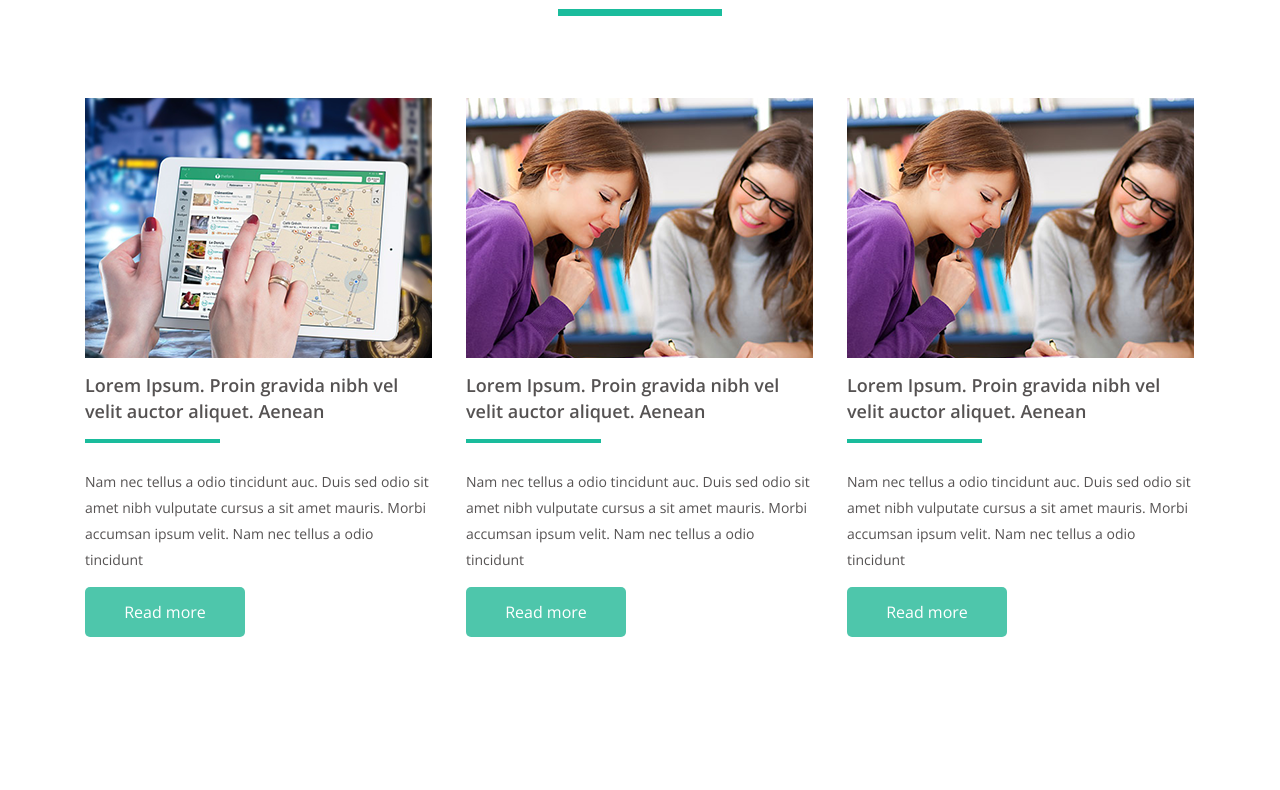
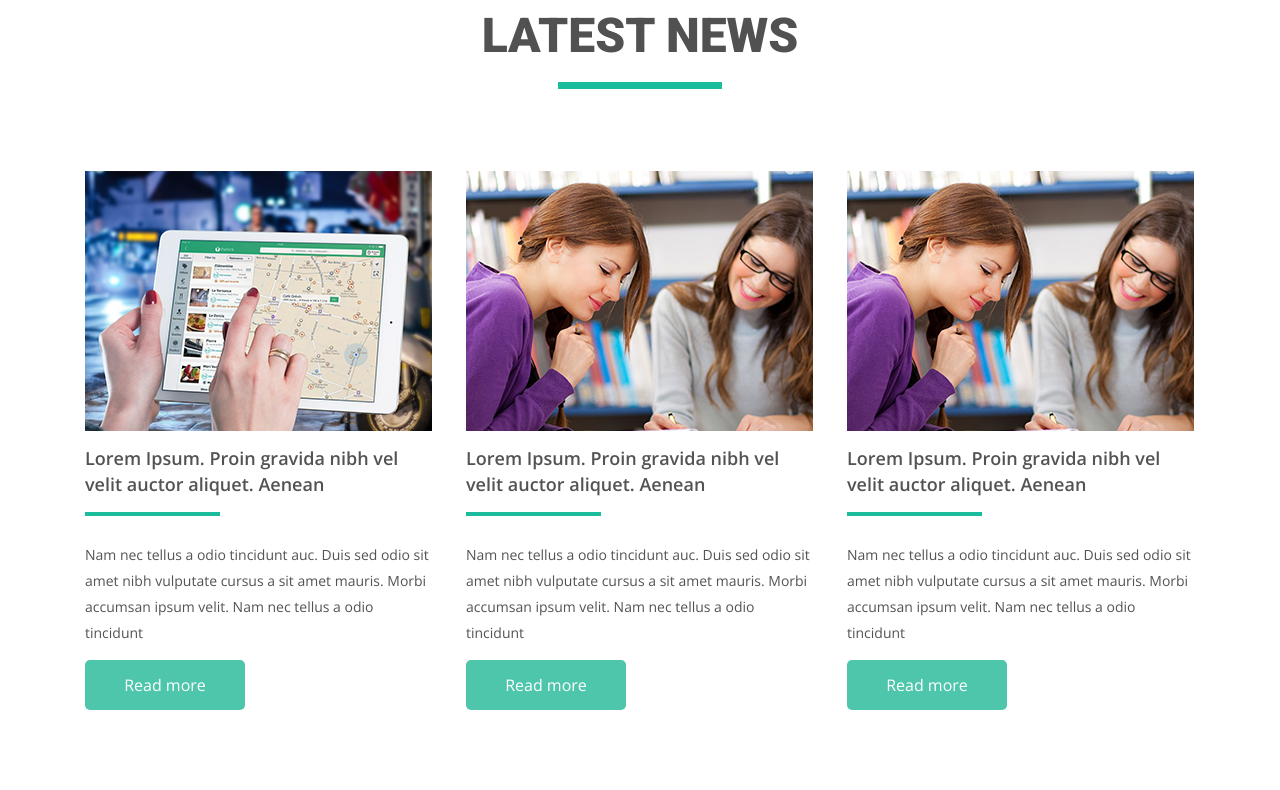
Before and after one commit to MykhailoMelnichuk/goit-fe-course, a plain HTML site: page html-css/module-4/index.html in a window 1280 px wide. Shown: the part 1196-1986 px from the top of the page. Before the commit the page ends 1913 px from the top, so only its background shows below. Drawn offline with nearby package versions, Linux system fonts and the light colour scheme.

Commit message:
Fixed errors in module 4

```diff
--- a/html-css/module-4/css/styles.css
+++ b/html-css/module-4/css/styles.css
@@ -4,7 +4,7 @@
 *::before, *::after {
     box-sizing: inherit;
 }
-.clearfix::affter {
+.clearfix::after {
     content: "";
     clear: both;
     display: table;
@@ -148,10 +148,6 @@ img {
     background-color: #1abc9c;
 }
 
-.news h2{
-    margin-top: 930px;
-}
-
 .news-anoncement {
     margin-top: 82px;
 }
@@ -198,13 +194,7 @@ img {
 }
 
 .read-more-button {
-    background-color: #4ec6ab;
-    width: 160px;
-    padding: 12px;
-    line-height: 26px;
-    text-align: center;
-    vertical-align: middle;
-    border-radius: 5px;
+
     cursor: pointer;
 }
 
@@ -215,5 +205,11 @@ img {
     font-weight: 400;
     font-size: 16px;
     color: #ffffff;
-    width: 100%;
+    background-color: #4ec6ab;
+    width: 160px;
+    height: 50px;
+    padding: 12px;
+    line-height: 26px;
+    text-align: center;
+    border-radius: 5px;
 }
--- /dev/null
+++ b/html-css/module-5/css/reset.css
@@ -0,0 +1,48 @@
+/* http://meyerweb.com/eric/tools/css/reset/
+   v2.0 | 20110126
+   License: none (public domain)
+*/
+
+html, body, div, span, applet, object, iframe,
+h1, h2, h3, h4, h5, h6, p, blockquote, pre,
+a, abbr, acronym, address, big, cite, code,
+del, dfn, em, img, ins, kbd, q, s, samp,
+small, strike, strong, sub, sup, tt, var,
+b, u, i, center,
+dl, dt, dd, ol, ul, li,
+fieldset, form, label, legend,
+table, caption, tbody, tfoot, thead, tr, th, td,
+article, aside, canvas, details, embed,
+figure, figcaption, footer, header, hgroup,
+menu, nav, output, ruby, section, summary,
+time, mark, audio, video {
+	margin: 0;
+	padding: 0;
+	border: 0;
+	font-size: 100%;
+	font: inherit;
+	vertical-align: baseline;
+}
+/* HTML5 display-role reset for older browsers */
+article, aside, details, figcaption, figure,
+footer, header, hgroup, menu, nav, section {
+	display: block;
+}
+body {
+	line-height: 1;
+}
+ol, ul {
+	list-style: none;
+}
+blockquote, q {
+	quotes: none;
+}
+blockquote:before, blockquote:after,
+q:before, q:after {
+	content: '';
+	content: none;
+}
+table {
+	border-collapse: collapse;
+	border-spacing: 0;
+}
--- /dev/null
+++ b/html-css/module-5/css/styles.css
@@ -0,0 +1,10 @@
+body {
+    background-color: #eee6b7;
+}
+
+.wraper {
+    width: 1200px;
+    margin: 0 auto;
+    font-family: Playfair Display, sans-serif;
+    font-size: 14px;
+}
--- /dev/null
+++ b/html-css/module-5/tasc/css/reset.css
@@ -0,0 +1,48 @@
+/* http://meyerweb.com/eric/tools/css/reset/
+   v2.0 | 20110126
+   License: none (public domain)
+*/
+
+html, body, div, span, applet, object, iframe,
+h1, h2, h3, h4, h5, h6, p, blockquote, pre,
+a, abbr, acronym, address, big, cite, code,
+del, dfn, em, img, ins, kbd, q, s, samp,
+small, strike, strong, sub, sup, tt, var,
+b, u, i, center,
+dl, dt, dd, ol, ul, li,
+fieldset, form, label, legend,
+table, caption, tbody, tfoot, thead, tr, th, td,
+article, aside, canvas, details, embed,
+figure, figcaption, footer, header, hgroup,
+menu, nav, output, ruby, section, summary,
+time, mark, audio, video {
+	margin: 0;
+	padding: 0;
+	border: 0;
+	font-size: 100%;
+	font: inherit;
+	vertical-align: baseline;
+}
+/* HTML5 display-role reset for older browsers */
+article, aside, details, figcaption, figure,
+footer, header, hgroup, menu, nav, section {
+	display: block;
+}
+body {
+	line-height: 1;
+}
+ol, ul {
+	list-style: none;
+}
+blockquote, q {
+	quotes: none;
+}
+blockquote:before, blockquote:after,
+q:before, q:after {
+	content: '';
+	content: none;
+}
+table {
+	border-collapse: collapse;
+	border-spacing: 0;
+}
--- /dev/null
+++ b/html-css/module-5/tasc/css/styles.css
@@ -0,0 +1,16 @@
+body {
+    background-color: #eee6b7;
+}
+
+.wraper {
+    width: 1200px;
+    margin: 0 auto;
+    font-family: Playfair Display, sans-serif;
+    font-size: 32px;
+    font-weight: 500;
+}
+
+h1 {
+    font-size: 48px;
+    margin: 50px;
+}
```
Also changed, not shown: html-css/module-5/index.html (added, +16 -0 lines), html-css/module-5/tasc/index.html (added, +20 -0 lines).
